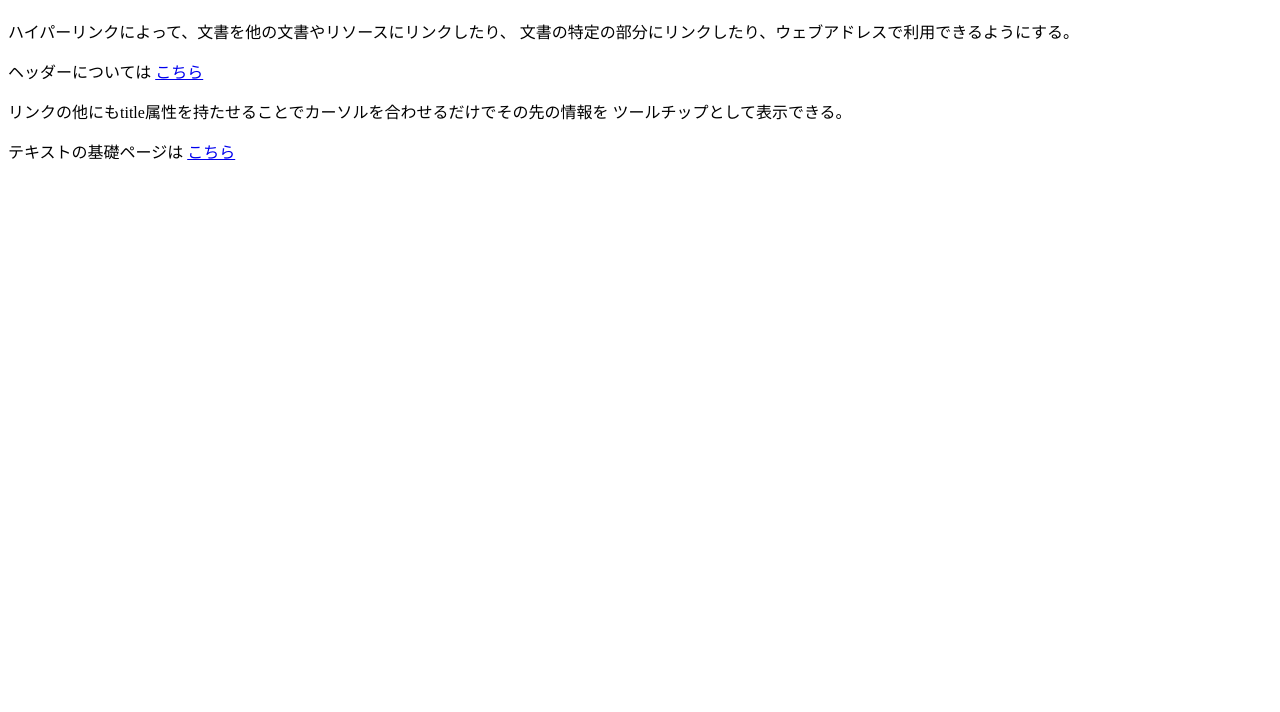
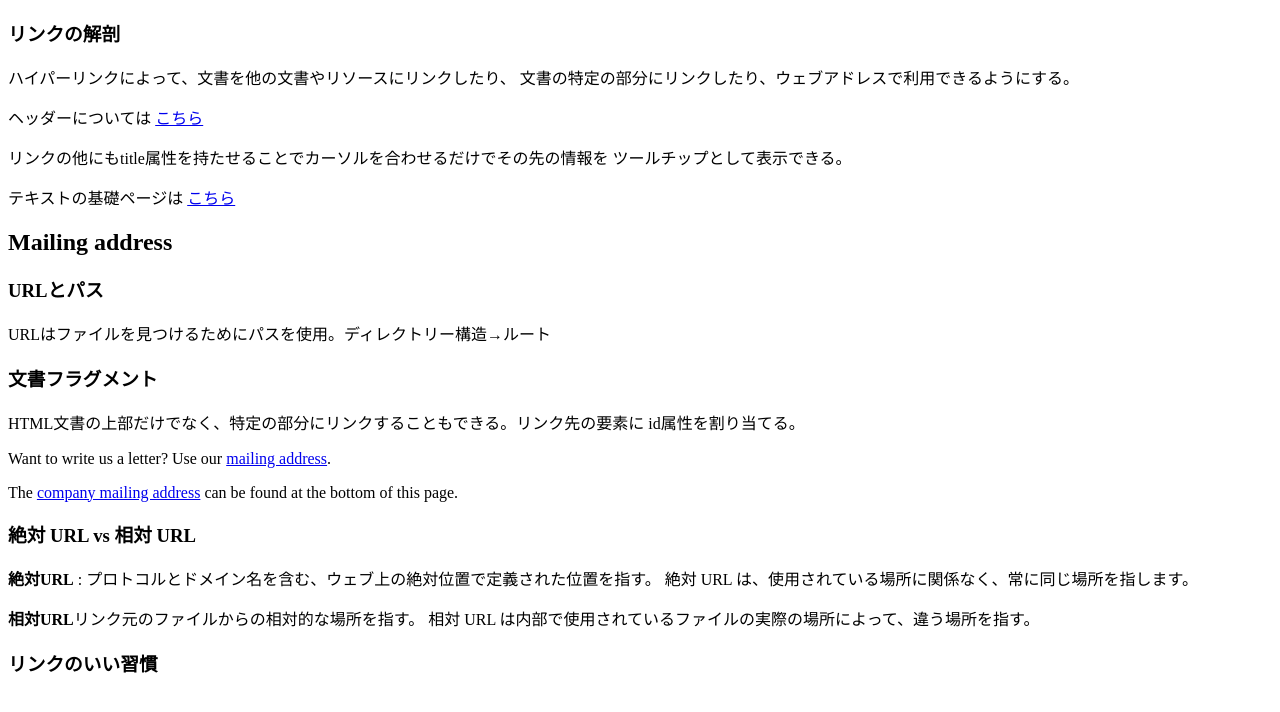
Before and after one commit to Gabriel-Utino/HTML-CSS-JS, a plain HTML site: page front-end_web_developer(mdn)/hyperlink/hyperlink.html in a window 1280 px wide. Shown: the part 70-782 px from the top of the page. Drawn offline with Linux system fonts and the light colour scheme.

Commit message:
再開
ハイパーリンクについて

```diff
--- a/front-end_web_developer(mdn)/hyperlink/hyperlink.html
+++ b/front-end_web_developer(mdn)/hyperlink/hyperlink.html
@@ -1,13 +1,16 @@
 <!DOCTYPE html>
 <html lang="ja">
+
 <head>
   <meta charset="UTF-8">
   <meta http-equiv="X-UA-Compatible" content="IE=edge">
   <meta name="Gabriel Camisiro Utino" content="HTMLの復習用に作成">
   <title>Hyperlink</title>
 </head>
+
 <body>
   <h1>ハイパーリンク</h1>
+  <h3>リンクの解剖</h3>
   <p>
     ハイパーリンクによって、文書を他の文書やリソースにリンクしたり、
     文書の特定の部分にリンクしたり、ウェブアドレスで利用できるようにする。
@@ -22,5 +25,35 @@
   <p>テキストの基礎ページは
     <a href="../text/text.html" title="テキストの基礎">こちら</a>
   </p>
+  <h2 id="Mailing_address">Mailing address</h2>
+  <h3>URLとパス</h3>
+  <p>
+    URLはファイルを見つけるためにパスを使用。ディレクトリー構造→ルート
+  </p>
+  <h3>文書フラグメント</h3>
+  <p>
+    HTML文書の上部だけでなく、特定の部分にリンクすることもできる。リンク先の要素に
+    id属性を割り当てる。
+  </p>
+  <div>
+    <p>
+      Want to write us a letter? Use our
+      <a href="contacts.html#Mailing_address">mailing address</a>.
+    </p>
+    <p>
+      The <a href="#Mailing_address">company mailing address</a>
+      can be found at the bottom of this page.
+    </p>
+  </div>
+  <h3>絶対 URL vs 相対 URL</h3>
+  <p>
+    <strong>絶対URL</strong>
+    : プロトコルとドメイン名を含む、ウェブ上の絶対位置で定義された位置を指す。
+    絶対 URL は、使用されている場所に関係なく、常に同じ場所を指します。
+  </p>
+  <p><strong>相対URL</strong>リンク元のファイルからの相対的な場所を指す。
+    相対 URL は内部で使用されているファイルの実際の場所によって、違う場所を指す。</p>
+  <h3>リンクのいい習慣</h3>
 </body>
+
 </html>
```
